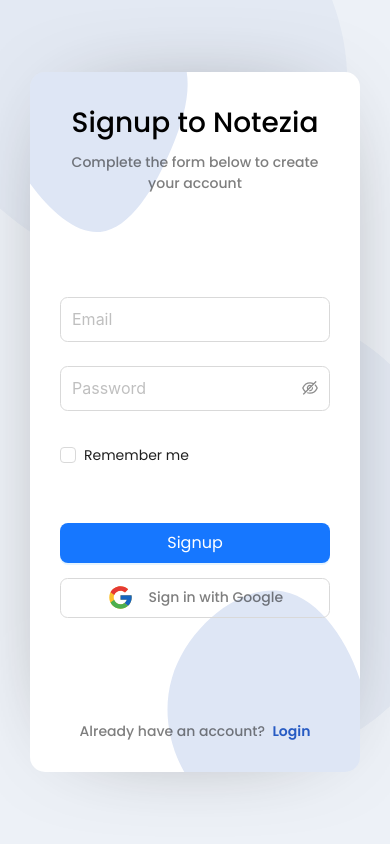
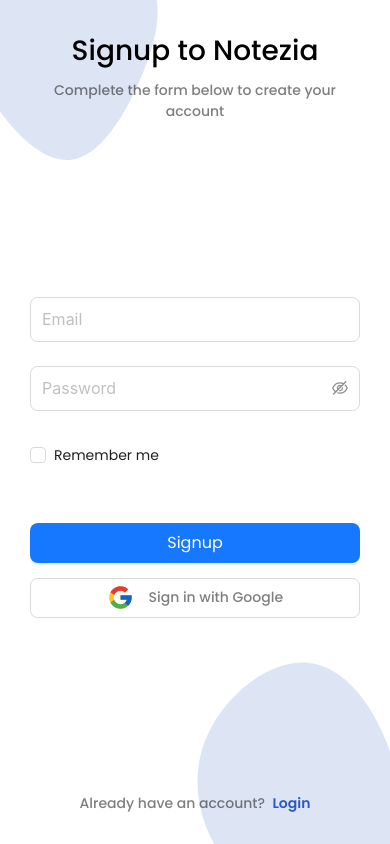
Before and after one commit to 2002kushalgohil/notezia-frontend, a Next.js app: page /signup in a window 390 px wide. Built offline with nearby package versions, Linux system fonts and the light colour scheme.

Commit message:
Improved UI

```diff
--- a/pages/signup.js
+++ b/pages/signup.js
@@ -8,6 +8,7 @@
       <div
         style={{
           height: "100%",
+          width: "100%",
           display: "flex",
           alignItems: "center",
           flexDirection: "column",
--- a/styles/Auth.module.css
+++ b/styles/Auth.module.css
@@ -101,4 +101,11 @@
   .responsoveBlob {
     visibility: visible;
   }
+
+  .card {
+    height: 100vh;
+    width: 100%;
+    margin: 0px;
+    border-radius: 0px;
+  }
 }
```
Also changed, not shown: public/logo.svg (added).
